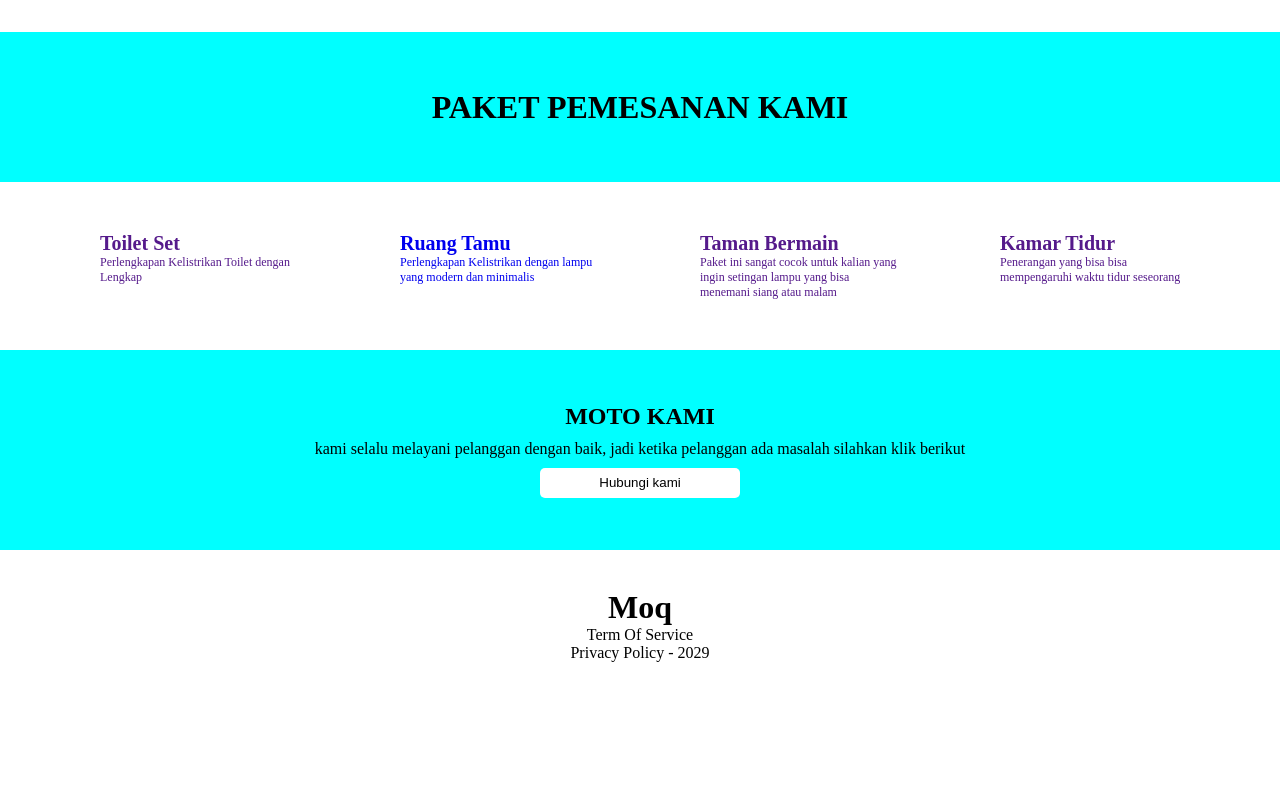
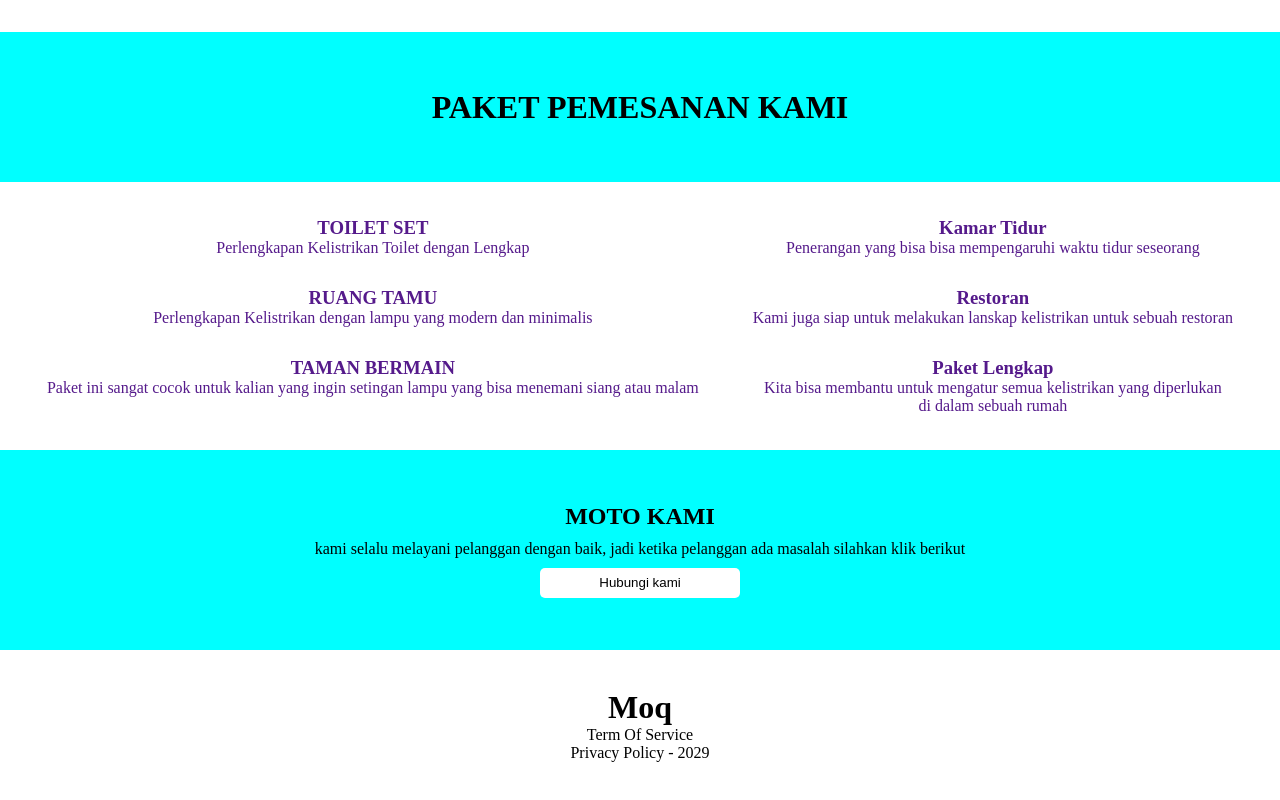
Before and after one commit to revou-fundamental-course/22-jan-24-Irfanyoga96, a plain HTML site: page index.html in a window 1280 px wide. Shown: the part 1068-1868 px from the top of the page. Before the commit the page ends 1768 px from the top, so only its background shows below. Drawn offline with Linux system fonts and the light colour scheme.

Commit message:
last commit

```diff
--- a/CSS/style.css
+++ b/CSS/style.css
@@ -1,4 +1,4 @@
-*{
+ *{
     padding: 0;
     margin:0;
     box-sizing: border-box;
@@ -204,30 +204,32 @@ form{
     display: flex;
     padding-top: 50px ;
     justify-content: space-around;
-    padding: 50px;
-    overflow: hidden;
+    padding: 20px;
+    flex-direction:row;
+
 }
 
-.paket1,.paket2,.paket3,.paket4,.paket5,.paket6{
-    margin: 0 50px;
+.paket1{
     display: flex;
     flex-direction: column;
+    text-align: center;
 }
 
-.paket1 a,.paket2 a,.paket3 a,.paket4 a,.paket5 a,.paket6 a{
-    text-decoration: none;
-    width: 200px;
+.paket2{
+    display: flex;
+    flex-direction: column;
+    text-align: center;
 }
 
-.paket1 h3,.paket2 h3,.paket3 h3,.paket4 h3,.paket5 h3,.paket6 h3{
-    font-size: 20px;
-    font-weight: 900;
+.paket1 a,.paket2 a{
+    text-decoration: none;
+    padding: 15px;
 }
 
-.paket1 p,.paket2 p,.paket3 p,.paket4 p,.paket5 p,.paket6 p{
-    font-size: 12px;
+.paket1 h3,.paket h3{
+    text-transform: uppercase;
+    font-weight: 700;
 }
-
 .moto{
     width: 100%;
     background-color:  aqua;
--- a/index.html
+++ b/index.html
@@ -98,33 +98,28 @@
                 <H3>Toilet Set</H3>
                 <p>Perlengkapan Kelistrikan Toilet dengan Lengkap</p>
                 </a>
-            </div>
 
-            <div class="paket2"> <a href="#">
+                <a href="">
                 <h3>Ruang Tamu</h3>
                 <p>Perlengkapan Kelistrikan dengan lampu yang modern dan minimalis</p>
                 </a>
-            </div>
 
-            <div class="paket3">
                 <a href="">
                 <h3>Taman Bermain</h3>
                 <p>Paket ini sangat cocok untuk kalian yang ingin setingan lampu yang bisa menemani siang atau malam </p>
                 </a>
             </div>
-            <div class="paket4">
+            <div class="paket2">
                 <a href="">
                 <h3>Kamar Tidur</h3>
                 <p>Penerangan yang bisa bisa mempengaruhi waktu tidur seseorang</p>
                 </a>
-            </div>
-            <div class="paket5">
+
                 <a href="">
                 <h3>Restoran</h3>
                 <p>Kami juga siap untuk melakukan lanskap kelistrikan untuk sebuah restoran</p>
                 </a>
-            </div>
-            <div class="paket6">
+
                 <a href="">
                 <h3>Paket Lengkap</h3>
                 <p>Kita bisa membantu untuk mengatur semua kelistrikan yang diperlukan <br> di dalam sebuah rumah</p>
--- a/js/script.js
+++ b/js/script.js
@@ -6,25 +6,25 @@ const carouselChildrens = [...carousel.children];
 
 let isDragging = false, isAutoPlay = true, startX, startScrollLeft, timeoutId;
 
-// Get the number of cards that can fit in the carousel at once
+
 let cardPerView = Math.round(carousel.offsetWidth / firstCardWidth);
 
-// Insert copies of the last few cards to beginning of carousel for infinite scrolling
+
 carouselChildrens.slice(-cardPerView).reverse().forEach(card => {
     carousel.insertAdjacentHTML("afterbegin", card.outerHTML);
 });
 
-// Insert copies of the first few cards to end of carousel for infinite scrolling
+
 carouselChildrens.slice(0, cardPerView).forEach(card => {
     carousel.insertAdjacentHTML("beforeend", card.outerHTML);
 });
 
-// Scroll the carousel at appropriate postition to hide first few duplicate cards on Firefox
+
 carousel.classList.add("no-transition");
 carousel.scrollLeft = carousel.offsetWidth;
 carousel.classList.remove("no-transition");
 
-// Add event listeners for the arrow buttons to scroll the carousel left and right
+
 arrowBtns.forEach(btn => {
     btn.addEventListener("click", () => {
         carousel.scrollLeft += btn.id == "left" ? -firstCardWidth : firstCardWidth;
@@ -34,14 +34,13 @@ arrowBtns.forEach(btn => {
 const dragStart = (e) => {
     isDragging = true;
     carousel.classList.add("dragging");
-    // Records the initial cursor and scroll position of the carousel
+
     startX = e.pageX;
     startScrollLeft = carousel.scrollLeft;
 }
 
 const dragging = (e) => {
-    if(!isDragging) return; // if isDragging is false return from here
-    // Updates the scroll position of the carousel based on the cursor movement
+    if(!isDragging) return;
     carousel.scrollLeft = startScrollLeft - (e.pageX - startX);
 }
 
@@ -51,27 +50,26 @@ const dragStop = () => {
 }
 
 const infiniteScroll = () => {
-    // If the carousel is at the beginning, scroll to the end
+
     if(carousel.scrollLeft === 0) {
         carousel.classList.add("no-transition");
         carousel.scrollLeft = carousel.scrollWidth - (2 * carousel.offsetWidth);
         carousel.classList.remove("no-transition");
     }
-    // If the carousel is at the end, scroll to the beginning
+
     else if(Math.ceil(carousel.scrollLeft) === carousel.scrollWidth - carousel.offsetWidth) {
         carousel.classList.add("no-transition");
         carousel.scrollLeft = carousel.offsetWidth;
         carousel.classList.remove("no-transition");
     }
 
-    // Clear existing timeout & start autoplay if mouse is not hovering over carousel
+
     clearTimeout(timeoutId);
     if(!wrapper.matches(":hover")) autoPlay();
 }
 
 const autoPlay = () => {
-    if(window.innerWidth < 800 || !isAutoPlay) return; // Return if window is smaller than 800 or isAutoPlay is false
-    // Autoplay the carousel after every 2500 ms
+    if(window.innerWidth < 800 || !isAutoPlay) return;
     timeoutId = setTimeout(() => carousel.scrollLeft += firstCardWidth, 2500);
 }
 autoPlay();
```
